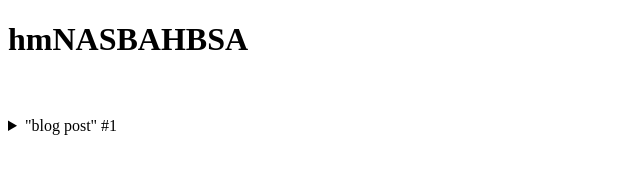
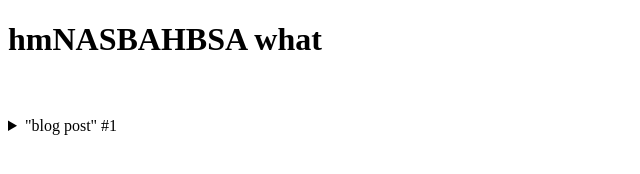
Before and after one commit to Entr-Username/coding-testing, a plain HTML site: page index.html in a window 1280 px wide. Shown: the whole page, without its empty margins (0-640 px from the left). Drawn offline with Linux system fonts and the light colour scheme.

Commit message:
list fix

```diff
--- a/index.html
+++ b/index.html
@@ -38,8 +38,8 @@
   'b',
   'c',
   'AHHHHHHHHHHHHHHHHHHHHHHHHHHHH',
-  ' hey!'
-  ' what'
+  ' hey!',
+  ' what',
   ];
 
 const rand = Math.floor(Math.random() * go.length);
```
